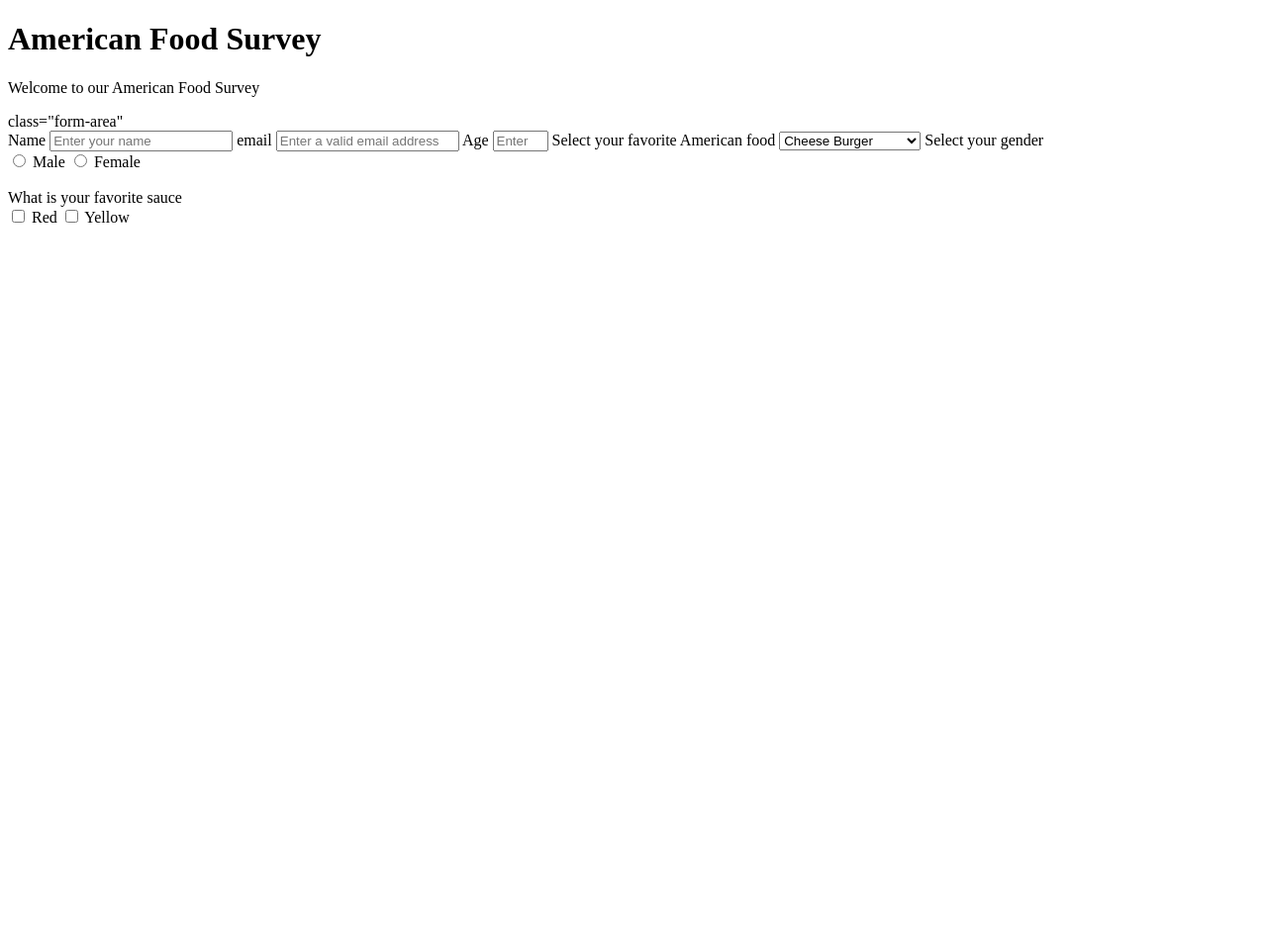
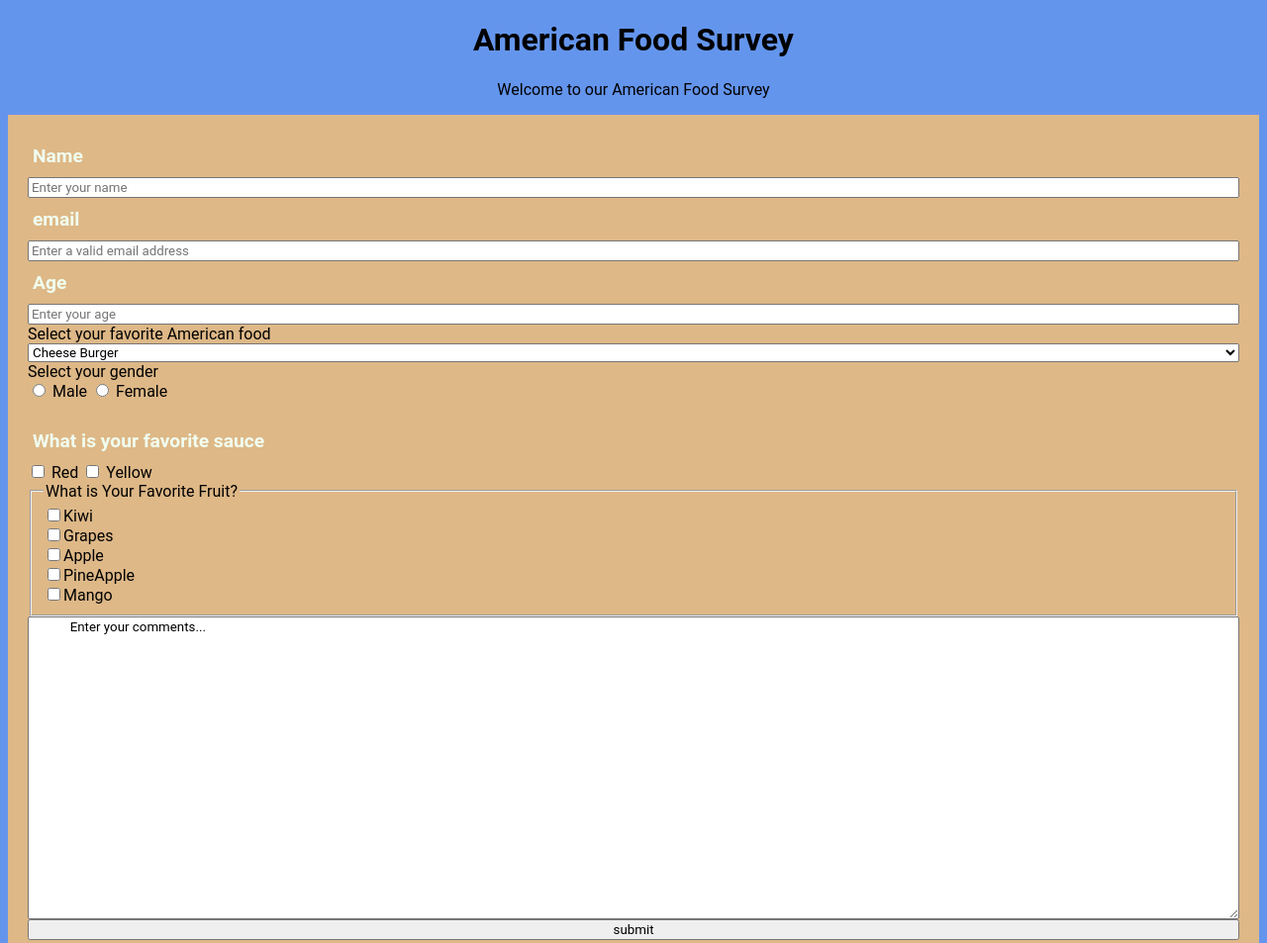
Before and after one commit to TenKenZero/Enoje_Lenin, a plain HTML site: page index.html in a window 1280 px wide. Shown: the top 953 px of the page at 99% size. Before the commit the page ends 800 px from the top, so only its background shows below. Drawn offline with Linux system fonts and the light colour scheme.

Commit message:
updated css file

```diff
--- a/index.html
+++ b/index.html
@@ -4,6 +4,7 @@
    <meta charset="UTF-8">
    <meta http-equiv="X-UA-Compatible" content="IE=edge">
    <meta name="viewport" content="width=device-width, initial-scale=1.0">
+   <link rel="stylesheet" href="style.css">
    <title>Survey form</title>
 </head>
 <body>
@@ -11,7 +12,7 @@
       <h1 id="title">American Food Survey </h1>
       <p id="description">Welcome to our American Food Survey</p>
    </header>
-   <div> class="form-area"
+   <div class="form-area">
       <form id="survey-form">
          <label class="label-text" id="name">Name</label>
          <input class="input-field" type="text" id="name" placeholder="Enter your name" required>
@@ -43,6 +44,21 @@
           <label for="yellow">Yellow</label>
 
        </div>
+       <fieldset>
+         <legend>What is Your Favorite Fruit?</legend>
+         <input type="checkbox" name="favorite_fruit" value="Kiwi">Kiwi<br>
+         <input type="checkbox" name="favorite_fruit" value="Grapes">Grapes<br>
+         <input type="checkbox" name="favorite_fruit" value="Apple">Apple<br>
+         <input type="checkbox" name="favorite_fruit" value="PineApple">PineApple<br>
+         <input type="checkbox" name="favorite_fruit" value="Mango">Mango<br>
+       </fieldset>
+
+       <textarea id="comment" name="comment" rows="20" cols="50">
+            Enter your comments...
+            </textarea>
+
+            <input type="submit" id="submit" value="submit"></form>
+            </form>
       </form>
    </div>
 </body>
--- /dev/null
+++ b/style.css
@@ -0,0 +1,40 @@
+*{
+   font-family: "Roboto", sans-serif;
+
+}
+body {
+   background-color:cornflowerblue;
+}
+header{
+   text-align: center;
+}
+.form-area{
+   background-color: burlywood;
+}
+#survey-form{
+   display: flex;
+   flex-direction: column;
+   padding: 20px;
+   margin-bottom: 40px;
+}
+.label-text{
+   padding: 10px 5px;
+   color: honeydew;
+   font-weight: bold;
+   font-size: 1.2em;
+}
+#comments{
+   margin-bottom: 40px;
+
+}
+options-section{
+   display: inline-block;
+}
+
+.input_field{
+   background-color: cornsilk;
+   padding: 10px 5px;
+   border:  2px green;
+   border-radius: 15px;
+   font-size: 1.1em;
+}
```
